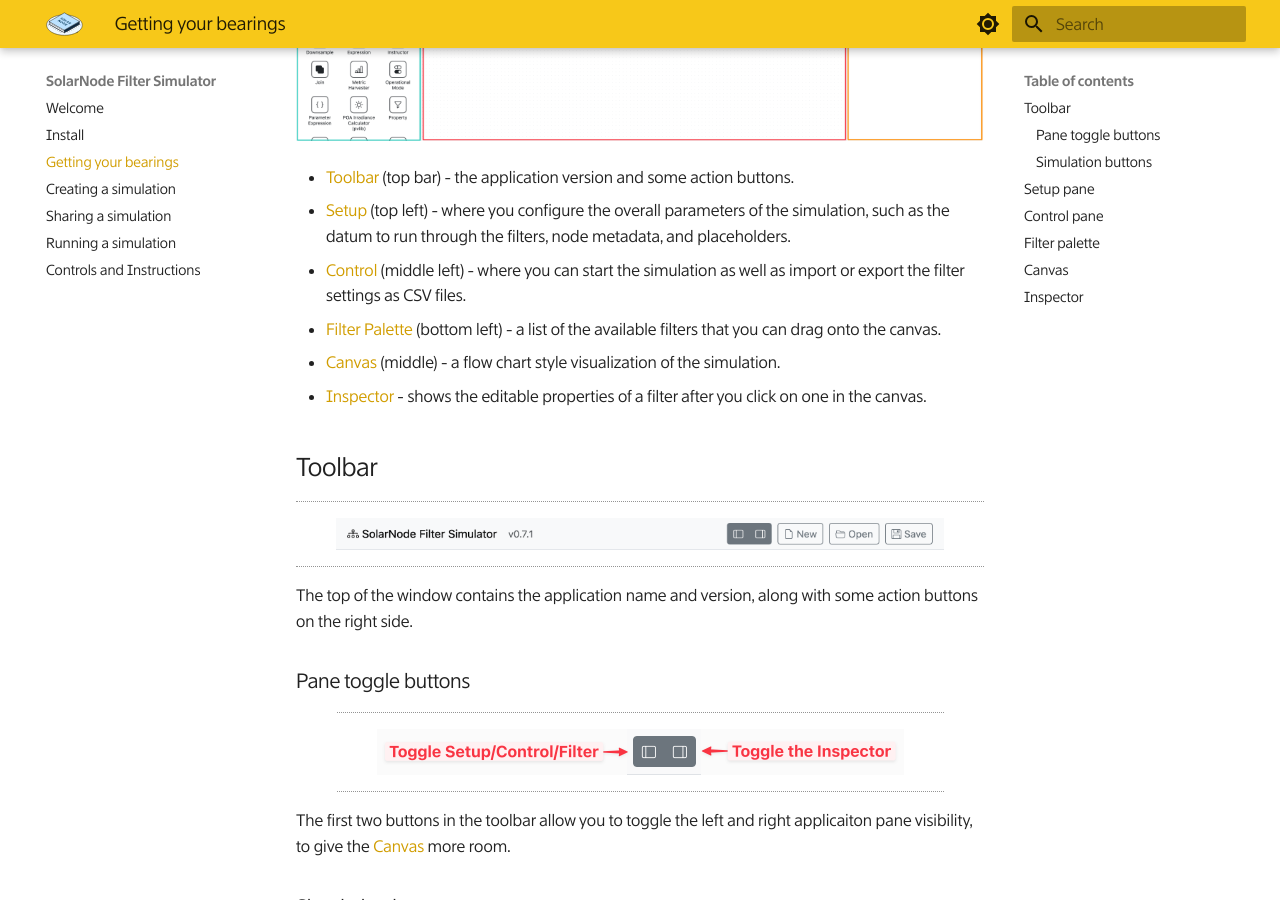
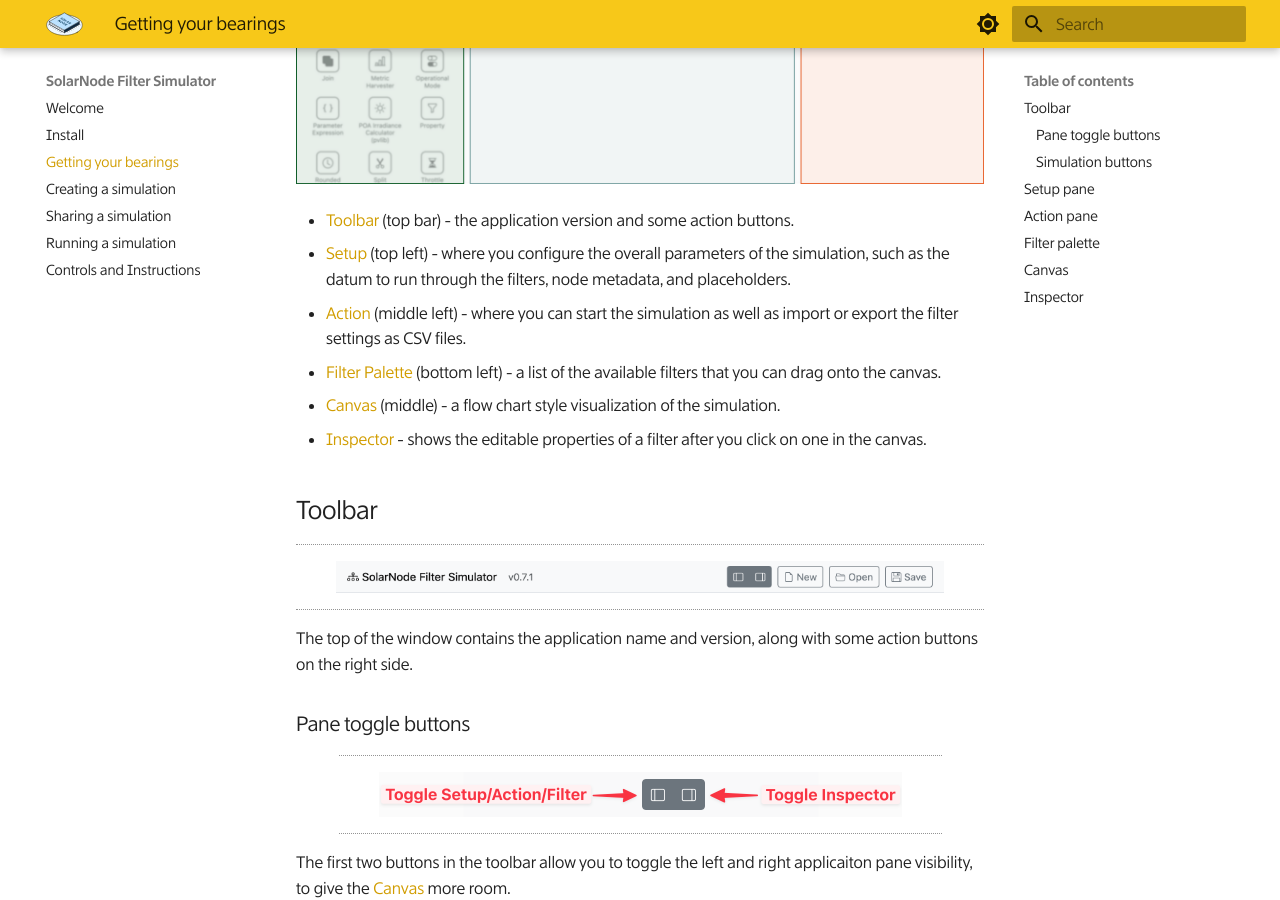
Before and after one commit to SolarNetwork/solarnode-filter-sim, an MkDocs documentation site: the page built from docs/docs/getting-your-bearings.md, in a window 1280 px wide and 900 px high, scrolled down 467 px. Built offline with MkDocs 1.6.1 and Material for MkDocs 9.7.7, drawn with Linux system fonts in a browser that asks for light colours; some of the changed text lies outside the part shown.

Commit message:
Start updating docs for 0.8 release.

```diff
--- a/docs/docs/getting-your-bearings.md
+++ b/docs/docs/getting-your-bearings.md
@@ -2,12 +2,12 @@
 
 When you first visit the application, you are presented with four main panes:
 
-![User interface structure diagram](./images/ui-structure@2x.png){width=1920}
+![User interface structure diagram](./images/ui-structure@2x.png){width=1440}
 
 * [Toolbar](#toolbar) (top bar) - the application version and some action buttons.
 * [Setup](#setup-pane) (top left) - where you configure the overall parameters of the simulation,
   such as the datum to run through the filters, node metadata, and placeholders.
-* [Control](#control-pane) (middle left) - where you can start the simulation as well as import or
+* [Action](#action-pane) (middle left) - where you can start the simulation as well as import or
   export the filter settings as CSV files.
 * [Filter Palette](#filter-palette) (bottom left) - a list of the available filters that you can
   drag onto the canvas.
@@ -27,7 +27,7 @@
 ### Pane toggle buttons
 
 <figure markdown>
-![Application toolbar pane toggle buttons](./images/toolbar-toggle-buttons-annotated@2x.png){width=527}
+![Application toolbar pane toggle buttons](./images/toolbar-toggle-buttons-annotated@2x.png){width=523}
 </figure>
 
 The first two buttons in the toolbar allow you to toggle the left and right applicaiton pane
@@ -79,10 +79,10 @@
 The **Controls** tab holds the node's simulated controls, which filters like the Control Updater
 set. See [Controls and Instructions](./controls-and-instructions.md) for more details.
 
-## Control pane
+## Action pane
 
 <figure markdown>
-![Control pane](./images/control-pane@2x.png){width=351}
+![Action pane](./images/action-pane@2x.png){width=351}
 </figure>
 
 The Control pane is where you can:
```
Also changed, not shown: docs/docs/creating-a-simulation.md (+3 -3 lines), docs/docs/running-a-simulation.md (+3 -3 lines), docs/docs/images/action-pane-import-button@2x.png (renamed from docs/docs/images/control-pane-import-button@2x.png), docs/docs/images/action-pane-run-button@2x.png (renamed from docs/docs/images/control-pane-run-button@2x.png), docs/docs/images/action-pane@2x.png (renamed from docs/docs/images/control-pane@2x.png), docs/docs/images/toolbar-toggle-buttons-annotated@2x.png, docs/docs/images/ui-structure@2x.png.
